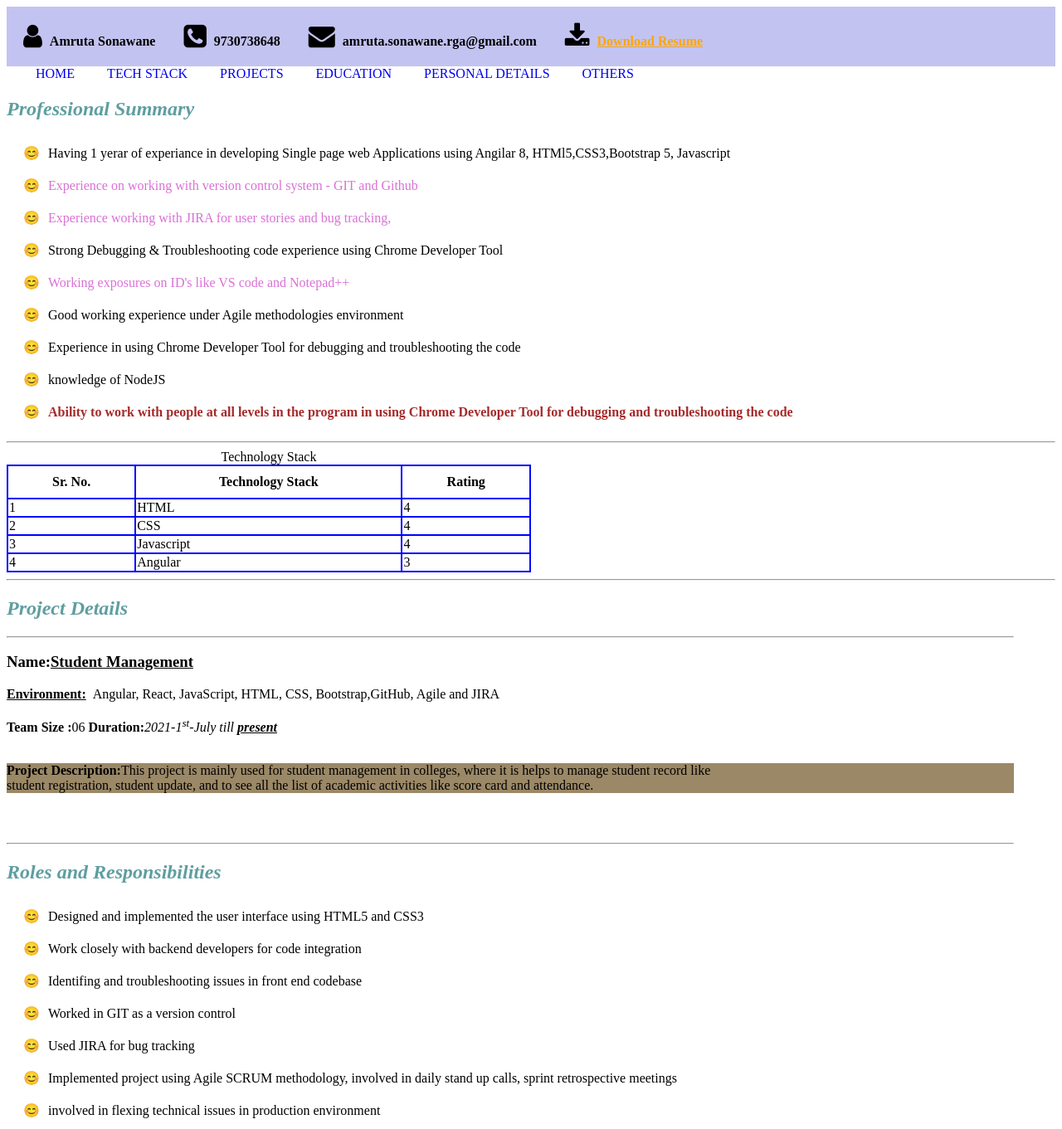
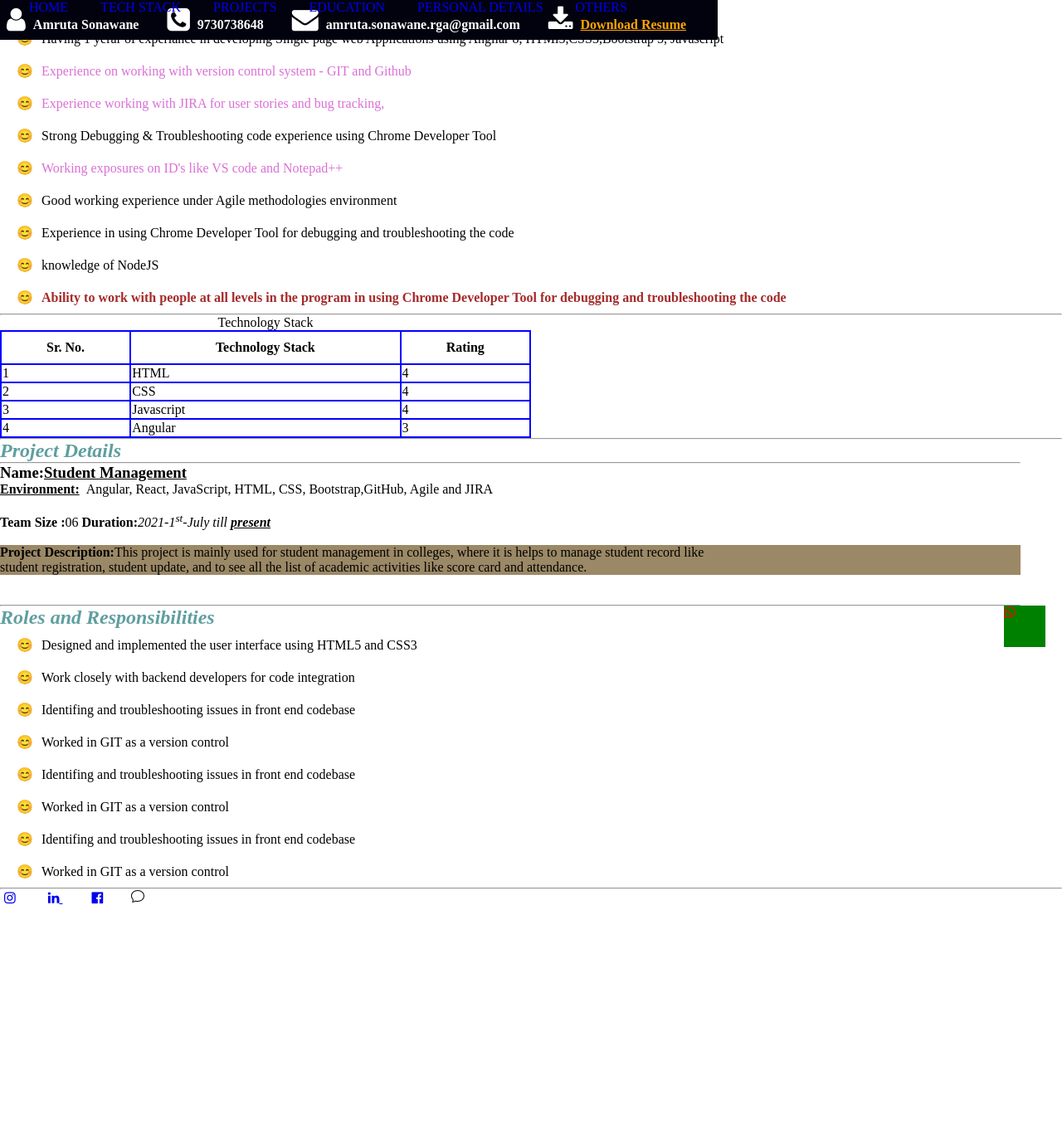
Before and after one commit to Amrutasonawane30/my-profile, a plain HTML site: page index.html in a window 1280 px wide. Shown: the top 1361 px of the page at 83% size. After the commit the page ends 1092 px from the top, so only its background shows below. Drawn offline with Linux system fonts and the light colour scheme.

Commit message:
position
position

```diff
--- a/index.html
+++ b/index.html
@@ -4,73 +4,18 @@
     <meta charset="UTF-8" />
     <meta name="viewport" content="width=device-width, initial-scale=1.0" />
     <title>My Profile</title>
+
     <link rel="shortcut icon" href="favicon.ico" type="image/x-icon">
     <link rel="shortcut icon" href="https://www.shutterstock.com/image-vector/food-fruits-vegetables-icons-circle-shape-214893340" type="image/x-icon">
     <!-- CDN Link -->
     <link rel="stylesheet" href="https://cdnjs.cloudflare.com/ajax/libs/font-awesome/4.7.0/css/font-awesome.min.css">
-    <style>
-      header{
-        padding: 20px;
-        background-color: rgb(195, 195, 241);
-      }
-      li{
-        padding: 10px;
-        list-style-type: none;
-      }
-      li::marker{
+    <!-- External CSS -->
+    <link rel="stylesheet" href="style.css">
 
-        content:"😊";
-      }
-      #resume{
-        color: orange;
-        font-weight: bolder;
-      }
-
-      .heading{
-        color: cadetblue;
-        font-style: italic;
-
-      }
-      .name{
-        color: blueviolet;
-        font-weight:bolder;
-      }
-      #lastlist{
-        font-weight: bold;
-        color: brown;
-      }
-      .list{
-        color:orchid;
-        font-weight: 300;
-      }
-      .header-info{
-        margin-top: 30px;
-        margin-right: 30px;
-        margin-left: 5px;
-
-      }
-            #project{
-        margin-right: 50px;
-      }
-      table, tr, th, td{
-        border: 2px solid blue;
-        border-collapse: collapse;
-      }
-      th{
-        padding: 10px;
-      }
-      table{
-        width: 50%;
-      }
-
-      #projDes{
-        background-color: rgb(155, 136, 102);
-      }
-    </style>
-  </head>
+     </head>
   <body>
     <!-- Header Section -->
-    <header>
+    <header id="header">
       <strong>
         <i class="fa fa-user fa-2x" aria-hidden="true"></i>
        <span class="header-info">Amruta Sonawane </span>
@@ -176,9 +121,10 @@
         <LI>Work closely with backend developers for code integration</LI>
         <li>Identifing and troubleshooting issues in front end codebase</li>
         <LI>Worked in GIT as a version control</LI>
-        <li>Used JIRA for bug tracking</li>
-        <li>Implemented project using Agile SCRUM methodology, involved in daily stand up calls, sprint retrospective meetings</li>
-        <li>involved in flexing technical issues in production environment</li>
+        <li>Identifing and troubleshooting issues in front end codebase</li>
+        <LI>Worked in GIT as a version control</LI>
+        <li>Identifing and troubleshooting issues in front end codebase</li>
+        <LI>Worked in GIT as a version control</LI>
     </ul>
     </section>
     <hr>
@@ -194,6 +140,10 @@
       <span class="header-info"> <a href="https://www.linkedin.com/" target="_blank"> <i class="fa fa-linkedin" aria-hidden="true"></i> </a></span>
 
       <span class="header-info"> <a href="https://www.facebook.com/" target="_blank"> <i class="fa fa-facebook-official" aria-hidden="true"></i></a></span>
+      <span id="whatsapp"><i class="fa fa-whatsapp" aria-hidden="true"></i></i></span>
+      <span class="chat"><svg xmlns="http://www.w3.org/2000/svg" width="16" height="16" fill="currentColor" class="bi bi-chat" viewBox="0 0 16 16">
+        <path d="M2.678 11.894a1 1 0 0 1 .287.801 11 11 0 0 1-.398 2c1.395-.323 2.247-.697 2.634-.893a1 1 0 0 1 .71-.074A8 8 0 0 0 8 14c3.996 0 7-2.807 7-6s-3.004-6-7-6-7 2.808-7 6c0 1.468.617 2.83 1.678 3.894m-.493 3.905a22 22 0 0 1-.713.129c-.2.032-.352-.176-.273-.362a10 10 0 0 0 .244-.637l.003-.01c.248-.72.45-1.548.524-2.319C.743 11.37 0 9.76 0 8c0-3.866 3.582-7 8-7s8 3.134 8 7-3.582 7-8 7a9 9 0 0 1-2.347-.306c-.52.263-1.639.742-3.468 1.105"/>
+      </svg></span>
     </footer>
 
   </body>
--- /dev/null
+++ b/style.css
@@ -0,0 +1,85 @@
+@import url('https://fonts.googleapis.com/css2?family=Poppins:ital,wght@0,100;0,200;0,300;0,400;0,500;0,600;0,700;0,800;0,900;1,100;1,200;1,300;1,400;1,500;1,600;1,700;1,800;1,900&family=Roboto:ital,wght@0,100;0,300;0,400;0,500;0,700;0,900;1,100;1,300;1,400;1,500;1,700;1,900&display=swap');
+*{
+  margin: 0;
+}
+header{
+  padding: 8px;
+  background-color: rgb(2, 2, 15);
+  color: white;
+}
+li{
+  padding: 10px;
+  list-style-type: none;
+}
+li::marker{
+
+  content:"😊";
+}
+#resume{
+  color: orange;
+  font-weight: bolder;
+}
+
+.heading{
+  color: cadetblue;
+  font-style: italic;
+
+}
+.name{
+  color: blueviolet;
+  font-weight:bolder;
+}
+#lastlist{
+  font-weight: bold;
+  color: brown;
+}
+.list{
+  color:orchid;
+  font-weight: 300;
+}
+.header-info{
+  margin-top: 30px;
+  margin-right: 30px;
+  margin-left: 5px;
+
+}
+#project{
+  margin-right: 50px;
+}
+table, tr, th, td{
+  border: 2px solid blue;
+  border-collapse: collapse;
+}
+th{
+  padding: 10px;
+}
+table{
+  width: 50%;
+}
+
+#projDes{
+  background-color: rgb(155, 136, 102);
+}
+#whatsapp{
+  right: 20%;
+  bottom: 20%;
+}
+nav,header{
+  position: fixed;
+}
+#whatsapp{
+  bottom: 20px;
+  right: 20px;
+  position: absolute;
+  height: 50px;
+  width: 50px;
+  color: red;
+  background-color: green;
+}
+#chat{
+  bottom: 10px;
+  right: 20px;
+  position: absolute;
+  height: 50px;
+  width: 50px;
+}
```
Also changed, not shown: display.html (added, +32 -0 lines).
